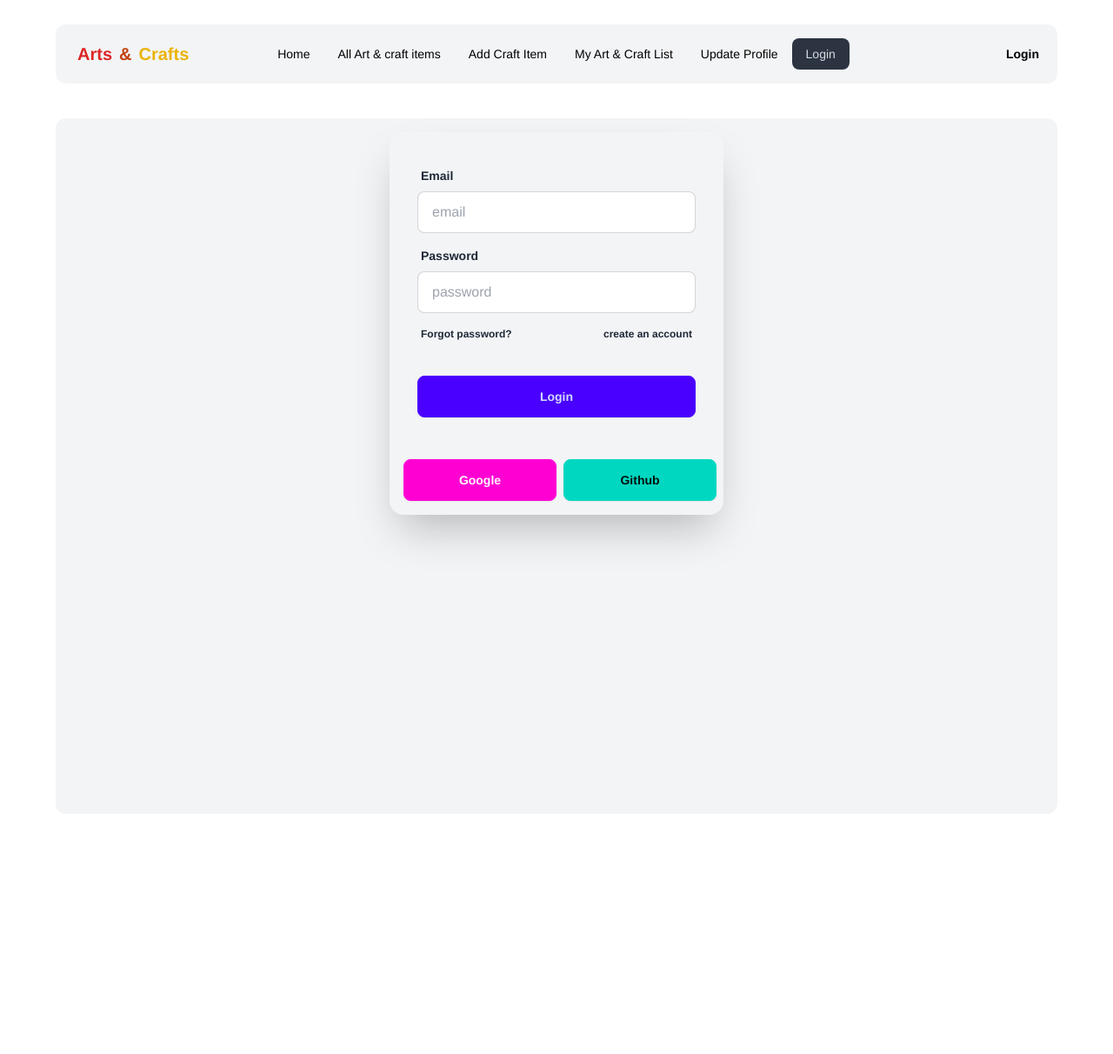
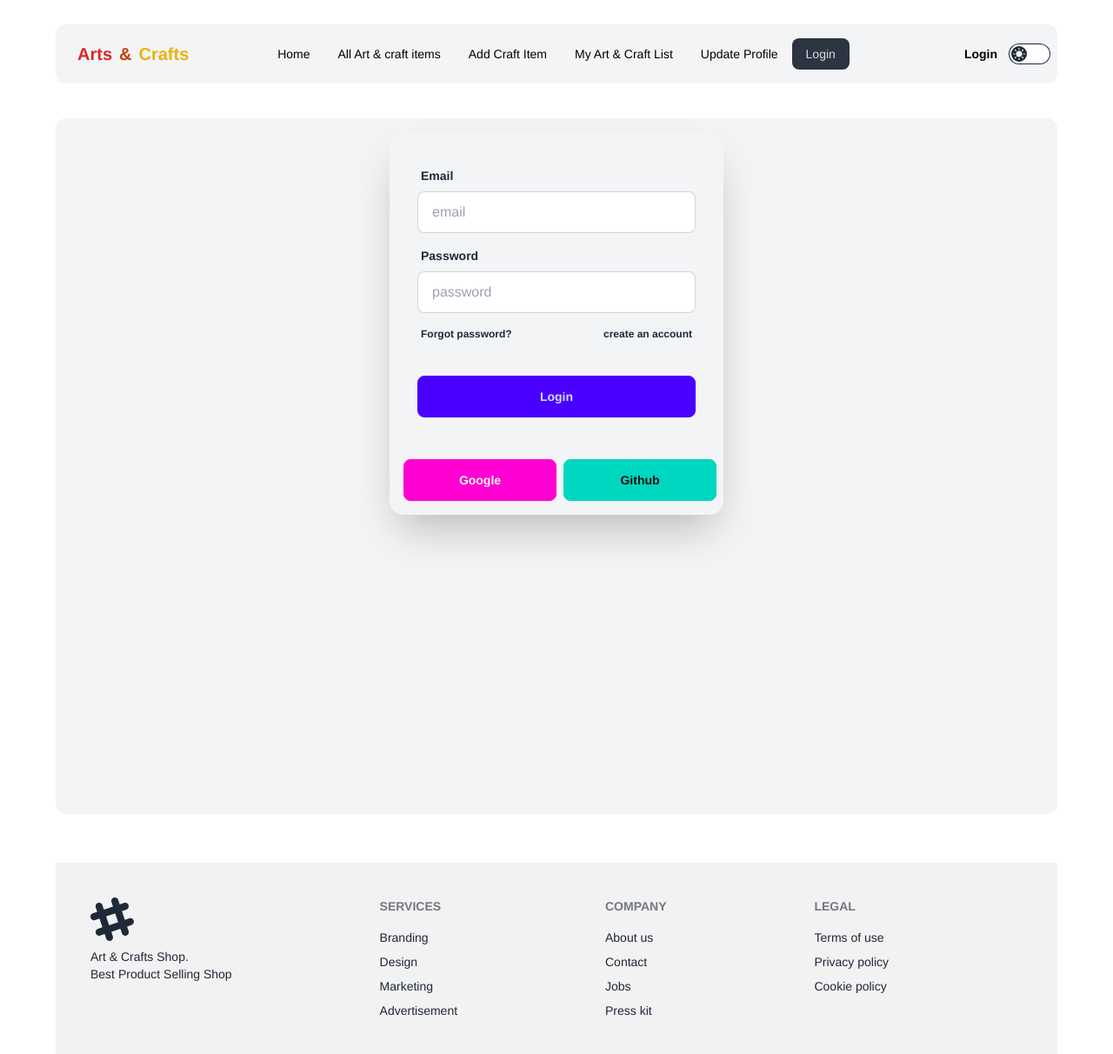
Before and after one commit to asif4762/Assignment-10-clinet, a React (Vite) app: page /login in a window 1280 px wide. Shown: the whole page at 87% size. Before the commit the page ends 936 px from the top, so only its background shows below. Built offline with nearby package versions, Linux system fonts and the light colour scheme; no server answers.

Commit message:
theme done

```diff
--- /dev/null
+++ b/src/Components/Footer/Footer.jsx
@@ -0,0 +1,34 @@
+
+
+const Footer = () => {
+    return (
+        <footer className="footer p-10 bg-base-200 text-base-content mt-14">
+  <aside>
+    <svg width="50" height="50" viewBox="0 0 24 24" xmlns="http://www.w3.org/2000/svg" fillRule="evenodd" clipRule="evenodd" className="fill-current"><path d="M22.672 15.226l-2.432.811.841 2.515c.33 1.019-.209 2.127-1.23 2.456-1.15.325-2.148-.321-2.463-1.226l-.84-2.518-5.013 1.677.84 2.517c.391 1.203-.434 2.542-1.831 2.542-.88 0-1.601-.564-1.86-1.314l-.842-2.516-2.431.809c-1.135.328-2.145-.317-2.463-1.229-.329-1.018.211-2.127 1.231-2.456l2.432-.809-1.621-4.823-2.432.808c-1.355.384-2.558-.59-2.558-1.839 0-.817.509-1.582 1.327-1.846l2.433-.809-.842-2.515c-.33-1.02.211-2.129 1.232-2.458 1.02-.329 2.13.209 2.461 1.229l.842 2.515 5.011-1.677-.839-2.517c-.403-1.238.484-2.553 1.843-2.553.819 0 1.585.509 1.85 1.326l.841 2.517 2.431-.81c1.02-.33 2.131.211 2.461 1.229.332 1.018-.21 2.126-1.23 2.456l-2.433.809 1.622 4.823 2.433-.809c1.242-.401 2.557.484 2.557 1.838 0 .819-.51 1.583-1.328 1.847m-8.992-6.428l-5.01 1.675 1.619 4.828 5.011-1.674-1.62-4.829z"></path></svg>
+    <p>Art & Crafts Shop.<br/>Best Product Selling Shop</p>
+  </aside>
+  <nav>
+    <h6 className="footer-title">Services</h6>
+    <a className="link link-hover">Branding</a>
+    <a className="link link-hover">Design</a>
+    <a className="link link-hover">Marketing</a>
+    <a className="link link-hover">Advertisement</a>
+  </nav>
+  <nav>
+    <h6 className="footer-title">Company</h6>
+    <a className="link link-hover">About us</a>
+    <a className="link link-hover">Contact</a>
+    <a className="link link-hover">Jobs</a>
+    <a className="link link-hover">Press kit</a>
+  </nav>
+  <nav>
+    <h6 className="footer-title">Legal</h6>
+    <a className="link link-hover">Terms of use</a>
+    <a className="link link-hover">Privacy policy</a>
+    <a className="link link-hover">Cookie policy</a>
+  </nav>
+</footer>
+    );
+};
+
+export default Footer;
--- a/src/Components/Navbar/Navbar.jsx
+++ b/src/Components/Navbar/Navbar.jsx
@@ -1,8 +1,23 @@
-import { useContext } from "react";
+import { useContext, useEffect, useState } from "react";
 import { Link, NavLink } from "react-router-dom";
 import { AuthContext } from "../../AuthProvider/AuthProvider";
 
 const Navbar = () => {
+  const [theme, setTheme] = useState('light')
+
+  useEffect(() => {
+    localStorage.setItem('theme', theme)
+    const localTheme = localStorage.getItem('theme')
+    document.querySelector('html').setAttribute('data-theme', localTheme)
+  }, [theme])
+
+  const handleToggle = () => {
+    const newTheme = theme === 'light' ? 'dark' : 'light';
+    setTheme(newTheme);
+  };
+
+
+  console.log(theme)
 
     const {user, signOutUser} = useContext(AuthContext);
 
@@ -60,6 +75,11 @@ const Navbar = () => {
                                 <button className="btn btn-sm  btn-ghost">Login</button>
                             </Link>
                     }
+                    <label className="cursor-pointer grid place-items-center">
+  <input onChange={handleToggle} type="checkbox" value="synthwave" className="toggle theme-controller bg-base-content row-start-1 col-start-1 col-span-2"/>
+  <svg className="col-start-1 row-start-1 stroke-base-100 fill-base-100" xmlns="http://www.w3.org/2000/svg" width="14" height="14" viewBox="0 0 24 24" fill="none" stroke="currentColor" strokeWidth="2" strokeLinecap="round" strokeLinejoin="round"><circle cx="12" cy="12" r="5"/><path d="M12 1v2M12 21v2M4.2 4.2l1.4 1.4M18.4 18.4l1.4 1.4M1 12h2M21 12h2M4.2 19.8l1.4-1.4M18.4 5.6l1.4-1.4"/></svg>
+  <svg className="col-start-2 row-start-1 stroke-base-100 fill-base-100" xmlns="http://www.w3.org/2000/svg" width="14" height="14" viewBox="0 0 24 24" fill="none" stroke="currentColor" strokeWidth="2" strokeLinecap="round" strokeLinejoin="round"><path d="M21 12.79A9 9 0 1 1 11.21 3 7 7 0 0 0 21 12.79z"></path></svg>
+</label>
   </div>
 </div>
     );
--- /dev/null
+++ b/src/Pages/Error/Error.jsx
@@ -0,0 +1,31 @@
+import { Link } from "react-router-dom";
+
+
+const Error = () => {
+    return (
+        <section className="flex items-center h-full p-16 dark:bg-gray-50 dark:text-gray-800">
+      <div className="container flex flex-col items-center justify-center px-5 mx-auto my-8">
+        <div className="max-w-md text-center">
+          <h2 className="mb-8 font-extrabold text-9xl dark:text-gray-400">
+            <span className="sr-only">Error</span>404
+          </h2>
+          <p className="text-2xl font-semibold md:text-3xl">
+            Sorry, we couldn't find this page.
+          </p>
+          <p className="mt-4 mb-8 dark:text-gray-600">
+            But dont worry, you can find plenty of other things on our homepage.
+          </p>
+          <Link
+            to="/"
+            href="#"
+            className="px-8 py-3 font-semibold rounded dark:bg-violet-600 dark:text-gray-50 btn"
+          >
+            Back to homepage
+          </Link>
+        </div>
+      </div>
+    </section>
+    );
+};
+
+export default Error;
--- a/src/Pages/Root/Root.jsx
+++ b/src/Pages/Root/Root.jsx
@@ -1,11 +1,13 @@
 import { Outlet } from "react-router-dom";
 import Navbar from "../../Components/Navbar/Navbar";
+import Footer from "../../Components/Footer/Footer";
 
 const Root = () => {
     return (
         <div className="max-w-[90%] mx-auto mt-7">
             <Navbar></Navbar>
             <Outlet></Outlet>
+            <Footer></Footer>
         </div>
     );
 };
--- a/src/main.jsx
+++ b/src/main.jsx
@@ -17,11 +17,13 @@ import UpdateProfile from './Pages/UpdateProfile/UpdateProfile.jsx';
 import PrivateRoute from './Components/PrivateRoute/PrivateRoute.jsx';
 import SingleItem from './Pages/SingleItem/SingleItem.jsx';
 import SingleItemUpdate from './Pages/Home/SingelItemUpdate/SingleItemUpdate.jsx';
+import Error from './Pages/Error/Error.jsx';
 
 const router = createBrowserRouter([
   {
     path: "/",
     element: <Root></Root>,
+    errorElement: <Error></Error>,
     children : [
       {
         path: '/',
--- a/tailwind.config.js
+++ b/tailwind.config.js
@@ -6,4 +6,7 @@ export default {
     extend: {},
   },
   plugins: [require("daisyui")],
+  daisyui: {
+    themes: ['light', 'dark', 'synthwave'],
+  }
 }
```
